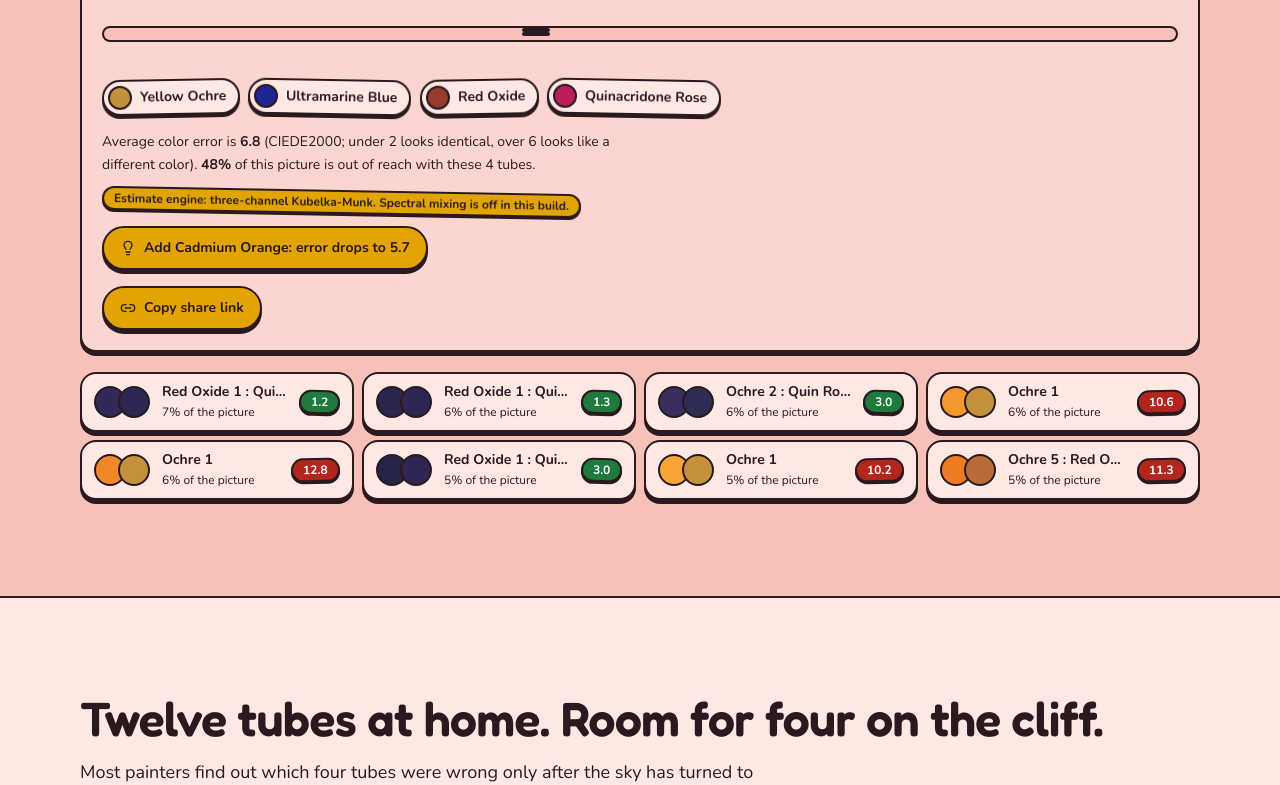
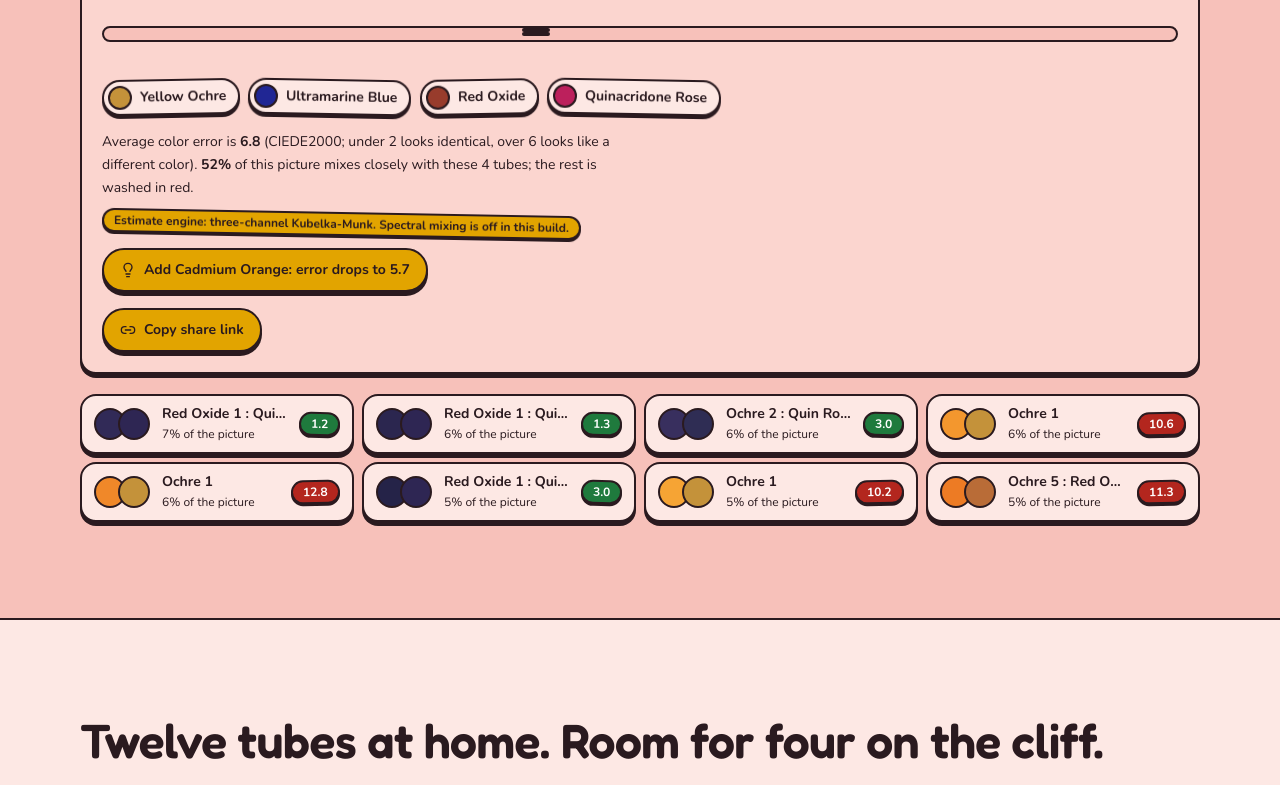
Before and after one commit to mericcintosun/tubora, a Next.js app: page / in a window 1280 px wide. Shown: the part 2507-3292 px from the top of the page. Built offline with nearby package versions, Linux system fonts and the light colour scheme.

Commit message:
fix(qa): out-of-reach sentence on workspace and result pages leads with what the tubes rea

```diff
--- a/components/pack-workspace.tsx
+++ b/components/pack-workspace.tsx
@@ -206,8 +206,8 @@ export function PackWorkspace({
           {!noTubes && (
             <p className="mt-4 max-w-[65ch] text-sm leading-relaxed">
               Average color error is <strong>{plan.avgError.toFixed(1)}</strong> (CIEDE2000; under 2 looks identical, over{" "}
-              {UNREACHABLE} looks like a different color). <strong>{unreachablePct}%</strong> of this picture is out of reach
-              with these {plan.selected.length} tubes.
+              {UNREACHABLE} looks like a different color). <strong>{100 - unreachablePct}%</strong> of this picture mixes
+              closely with these {plan.selected.length} tubes; the rest is washed in red.
             </p>
           )}
           <p className="mt-3">
```
